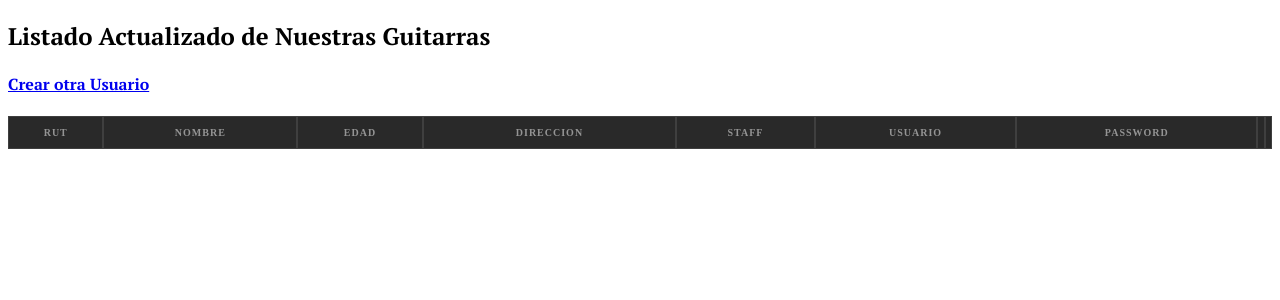
After one commit to issi1489/M06Prueba, a Django app: template app_med2/templates/app_med2/crearusuariocbv_list.html in a window 1280 px wide. The commit adds this page. Shown: the top 300 px of the page. Run offline with Django 3.2, Linux system fonts and the light colour scheme; the template is opened without the code that fills it, so the values that code supplies are empty.

Commit message:
Se crea Crud CreateView,ListView,UpdateView,ListView, se modifica nombre de archivos html ya que django va a buscar un nombre especifico para html, se agregan urls a path

```diff
--- a/app_med2/forms.py
+++ b/app_med2/forms.py
@@ -101,8 +101,8 @@ class PerfilLipidicoForms(forms.ModelForm):
             "Fecha_Fabricacion": forms.SelectDateWidget()
         }
 
-class FormularioUsuario(forms.ModelForm):
+class FormularioUsuarioCBV(forms.ModelForm):
 
     class Meta:
-        model=CrearUsuario
+        model=CrearUsuarioCBV
         fields='__all__'
--- a/app_med2/templates/app_med2/agregar/crearusuario_form.html
+++ b/app_med2/templates/app_med2/crearusuariocbv_form.html
@@ -9,10 +9,10 @@
     <form action="" method="post" novalidate>
         {% csrf_token %}
         <table border="1">
-            {{CrearUsuario.as_table}}
+            {{form.as_table}}
         </table>
         <input type="submit" value="Guardar">
-        <a href=""><button type="button">Cancelar</button></a>
+        <a href="{% url 'app_med2:lisar_usuarios_cbv' %}"><button type="button">Cancelar</button></a>
     </form>
 </body>
 </html>
--- /dev/null
+++ b/app_med2/templates/app_med2/crearusuariocbv_list.html
@@ -0,0 +1,47 @@
+{% load static %}
+<!DOCTYPE html>
+<html lang="en">
+<head>
+    <meta charset="UTF-8">
+    <meta name="viewport" content="width=device-width, initial-scale=1.0">
+    <title>Document</title>
+    <link rel="stylesheet" href="{% static 'app_med2/css/med_style.css' %}">
+</head>
+<body>
+    <h2>Listado Actualizado de Nuestras Guitarras</h2>
+    <h4><a class= "boton" href="{% url 'app_med2:crear_usuario_cbv' %}">Crear otra Usuario</a></h4>
+    <table class="table">
+        <tr>
+            <th>Rut</th>
+            <th>Nombre</th>
+            <th>Edad</th>
+            <th>Direccion</th>
+            <th>Staff</th>
+            <th>Usuario</th>
+            <th>Password</th>
+            <th></th>
+            <th></th>
+        </tr>
+
+    {% for usuario in crearusuariocbv_list %}
+        <tr>
+            <td>{{usuario.rutUsuario}}</td>
+            <td>{{usuario.nombre}}</td>
+            <td>{{usuario.edad}}</td>
+            <td>{{usuario.direccion}}</td>
+            <td>{{usuario.staff}}</td>
+            <td>{{usuario.usuario}}</td>
+            <td>{{usuario.password}}</td>
+            <td>
+                <a class="boton" href="{% url 'app_med2:editar_usuario_cbv' pk=usuario.id %}"> Editar</a>
+            </td>
+            <td>
+                <a class="boton" href="{% url 'app_med2:eliminar_usuario_cbv' pk=usuario.id %}"> Eliminar</a>
+            </td>
+        </tr>
+    {% endfor %}
+    </table>
+
+
+</body>
+</html>
--- a/app_med2/urls.py
+++ b/app_med2/urls.py
@@ -14,5 +14,8 @@ urlpatterns = [
     path('orina', views.orina, name= 'orina'),
     path('perfilLipidico', views.perfilLipidico, name= 'perfilLipidico'),
     path('base', views.base, name='base'),
-    path('CrearUsuario', views.CrearUsuario.as_view(), name="CrearUsuario"),
+    path('crear_usuario', views.CrearUsuario.as_view(), name="crear_usuario_cbv"),
+    path('listar_usuario_cbv', views.ListarUsuario.as_view(), name="lisar_usuarios_cbv"),
+    path('<pk>/editar_usuario', views.UpdateUsuario.as_view(), name="editar_usuario_cbv"),
+    path('<pk>/eliminar_usuario', views.EliminarUsuario.as_view(), name="eliminar_usuario_cbv")
 ]
```
Also changed, not shown: app_med2/models.py (+27 -19 lines), app_med2/templates/app_med2/crearusuariocbv_confirm_delete.html (added, +16 -0 lines), app_med2/views.py (+19 -3 lines).
